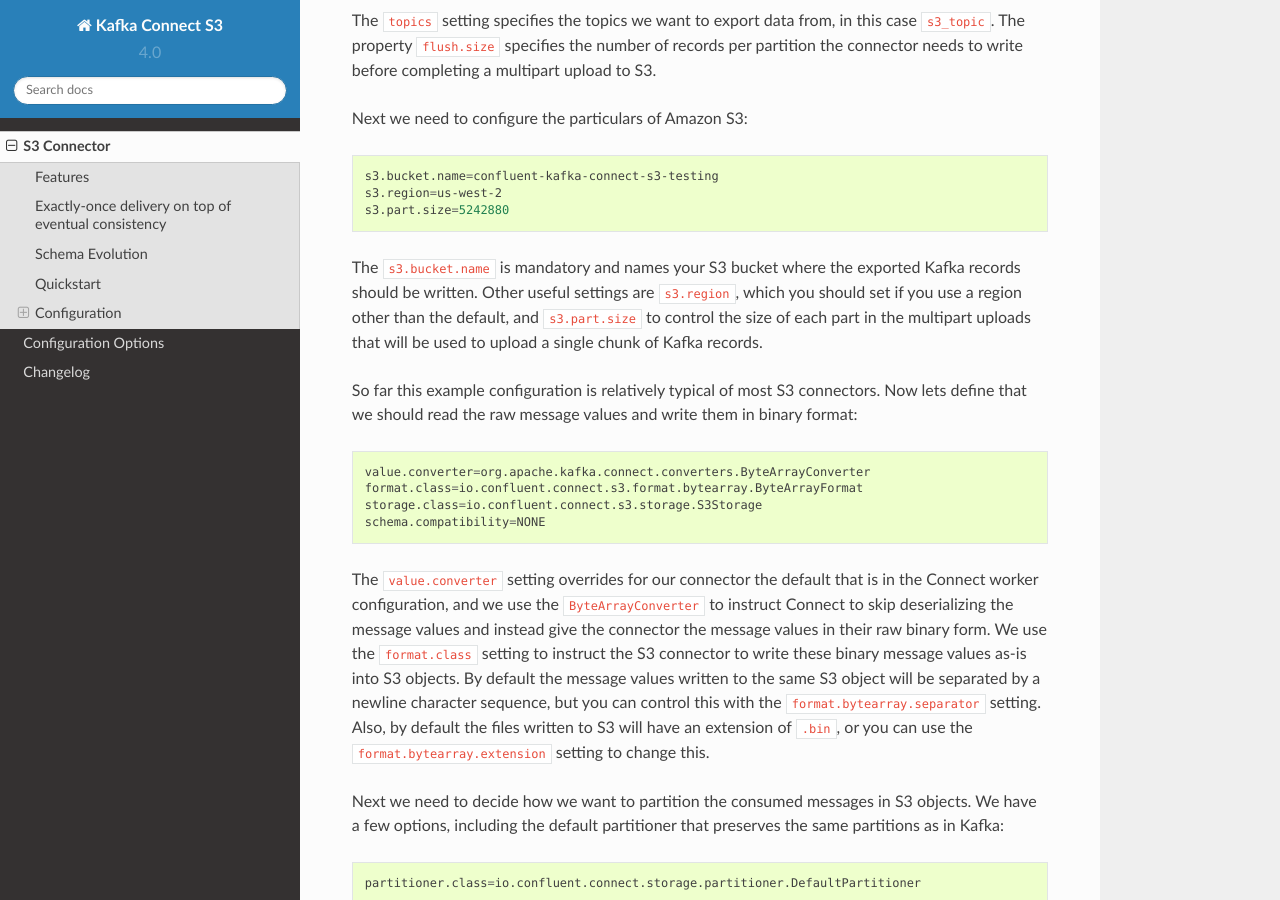
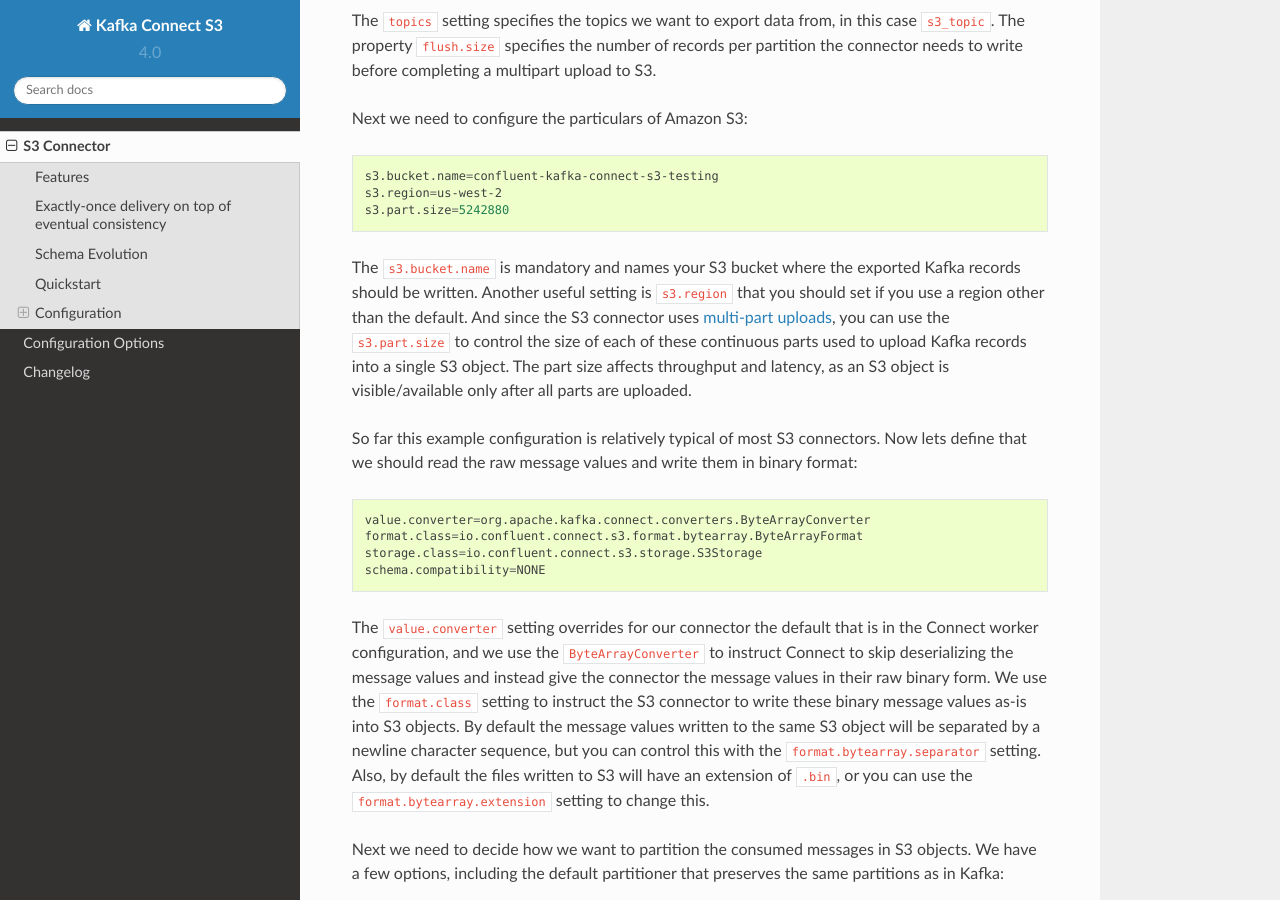
Before and after one commit to confluentinc/kafka-connect-storage-cloud, a Sphinx documentation site: the page built from kafka-connect-s3/docs/s3_connector.rst, in a window 1280 px wide and 900 px high, scrolled down 7039 px. Built offline with Sphinx 7.4.7 and the Read the Docs theme 2.0.0, drawn with Linux system fonts in a browser that asks for light colours.

Commit message:
CC-1791: Improve description of `s3.part.size`

```diff
--- a/kafka-connect-s3/docs/s3_connector.rst
+++ b/kafka-connect-s3/docs/s3_connector.rst
@@ -343,9 +343,12 @@
   s3.part.size=5242880
 
 The ``s3.bucket.name`` is mandatory and names your S3 bucket where the exported Kafka records
-should be written. Other useful settings are ``s3.region``, which you should set if you use a
-region other than the default, and ``s3.part.size`` to control the size of each part in the
-multipart uploads that will be used to upload a single chunk of Kafka records.
+should be written. Another useful setting is ``s3.region`` that you should set if you use a
+region other than the default. And since the S3 connector uses
+`multi-part uploads <https://docs.aws.amazon.com/AmazonS3/latest/dev/mpuoverview.html>`_,
+you can use the ``s3.part.size`` to control the size of each of these continuous parts used to
+upload Kafka records into a single S3 object. The part size affects throughput and
+latency, as an S3 object is visible/available only after all parts are uploaded.
 
 So far this example configuration is relatively typical of most S3 connectors.
 Now lets define that we should read the raw message values and write them in
```
